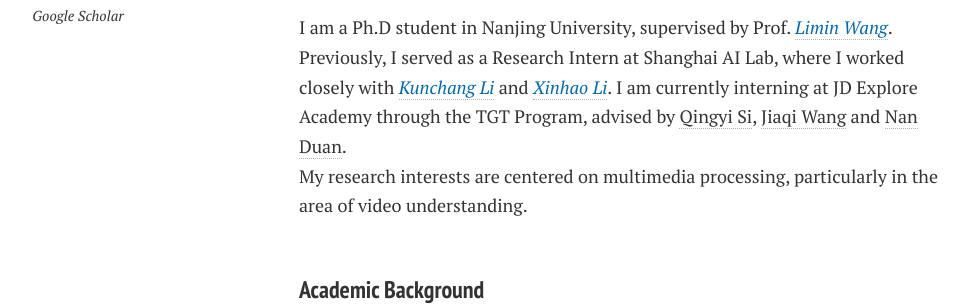
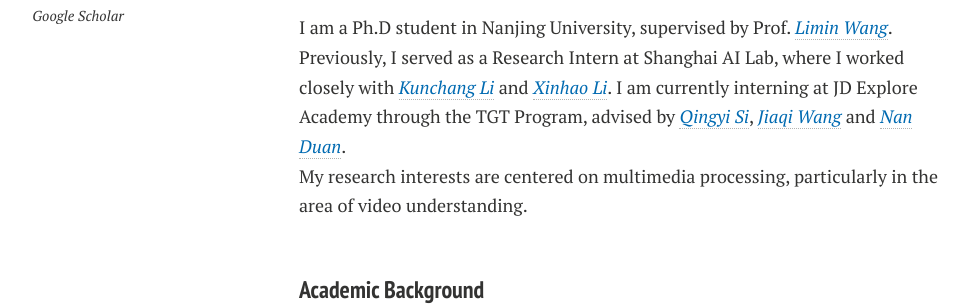
Before and after one commit to LanXingXuan/LanXingXuan.github.io, a Jekyll site: the page built from index.md, in a window 1280 px wide. Shown: the part 302-607 px from the top of the page, without its empty margins (21-991 px from the left). Built offline with Jekyll 4.4.1, drawn with Linux system fonts in a browser that asks for light colours; nearby versions of some CDN libraries; comment, search, counter and statistics services are not loaded; a style sheet for code colours, icons or effects is not loaded.

```diff
--- a/index.md
+++ b/index.md
@@ -11,7 +11,7 @@ layout: page
 
 ### Biography
 
-I am a Ph.D student in Nanjing University, supervised by Prof. [*<font color="#006ab1">Limin Wang</font>*](https://wanglimin.github.io/). Previously, I served as a Research Intern at Shanghai AI Lab, where I worked closely with [*<font color="#006ab1">Kunchang Li</font>*](https://scholar.google.com/citations?user=D4tLSbsAAAAJ&hl=en&oi=ao) and [*<font color="#006ab1">Xinhao Li</font>*](https://scholar.google.com/citations?user=evR3uR0AAAAJ&hl=en&oi=ao). I am currently interning at JD Explore Academy through the TGT Program, advised by [Qingyi Si](https://phoebussi.github.io/), [Jiaqi Wang](https://scholar.google.com/citations?user=GDvt570AAAAJ&hl=zh-CN) and [Nan Duan](https://scholar.google.com/citations?user=Qaa6OxIAAAAJ&hl=en).
+I am a Ph.D student in Nanjing University, supervised by Prof. [*<font color="#006ab1">Limin Wang</font>*](https://wanglimin.github.io/). Previously, I served as a Research Intern at Shanghai AI Lab, where I worked closely with [*<font color="#006ab1">Kunchang Li</font>*](https://scholar.google.com/citations?user=D4tLSbsAAAAJ&hl=en&oi=ao) and [*<font color="#006ab1">Xinhao Li</font>*](https://scholar.google.com/citations?user=evR3uR0AAAAJ&hl=en&oi=ao). I am currently interning at JD Explore Academy through the TGT Program, advised by [*<font color="#006ab1">Qingyi Si</font>*](https://phoebussi.github.io/), [*<font color="#006ab1">Jiaqi Wang</font>*](https://scholar.google.com/citations?user=GDvt570AAAAJ&hl=zh-CN) and [*<font color="#006ab1">Nan Duan</font>*](https://scholar.google.com/citations?user=Qaa6OxIAAAAJ&hl=en).
 <br>
 My research interests are centered on multimedia processing, particularly in the area of video understanding.
 
```
